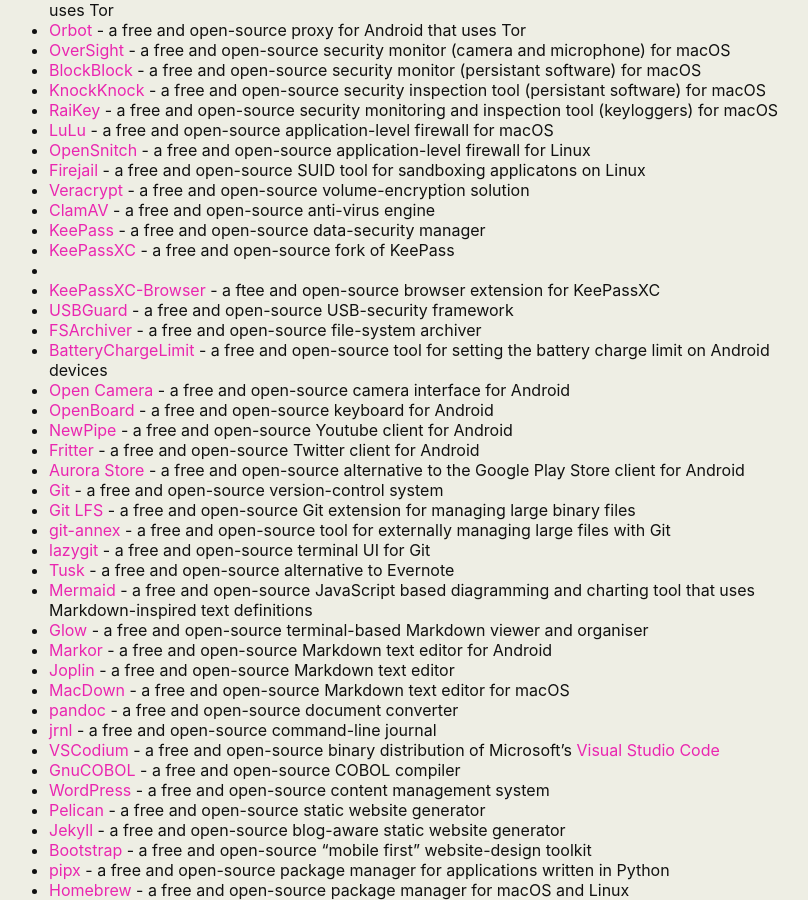
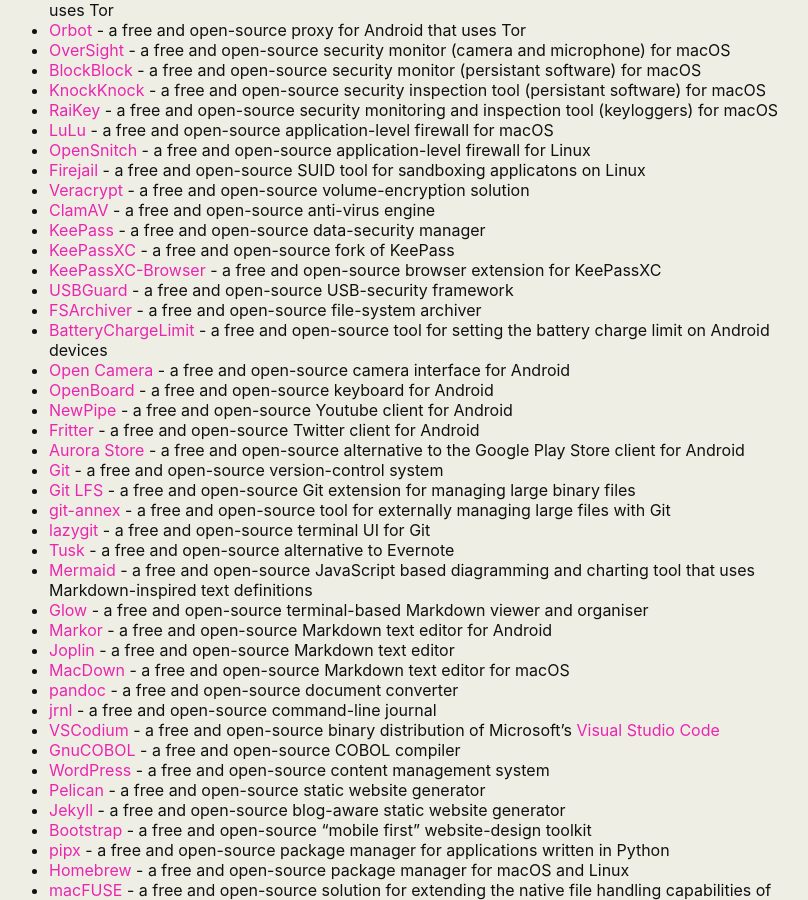
Before and after one commit to martbetz/martbetz.github.io, a Jekyll site: the page built from useful-links.html, in a window 1280 px wide and 900 px high, scrolled down 1453 px. Shown: the whole window, without its empty margins (231-1039 px from the left). Built offline with Jekyll 4.4.1, drawn with Linux system fonts in a browser that asks for light colours.

Commit message:
Update useful-links.html

```diff
--- a/useful-links.html
+++ b/useful-links.html
@@ -125,8 +125,8 @@
 <li><a href="https://www.veracrypt.fr/en/Home.html">Veracrypt</a> - a free and open-source volume-encryption solution</li>
 <li><a href="https://www.clamav.net">ClamAV</a> - a free and open-source anti-virus engine</li>
 <li><a href="https://keepass.info">KeePass</a> - a free and open-source data-security manager</li>
-<li><a href="https://keepassxc.org">KeePassXC</a> - a free and open-source fork of KeePass<li>
-<li><a href="https://github.com/keepassxreboot/keepassxc-browser">KeePassXC-Browser</a> - a ftee and open-source browser extension for KeePassXC</li>
+<li><a href="https://keepassxc.org">KeePassXC</a> - a free and open-source fork of KeePass</li>
+<li><a href="https://github.com/keepassxreboot/keepassxc-browser">KeePassXC-Browser</a> - a free and open-source browser extension for KeePassXC</li>
 <li><a href="https://usbguard.github.io/">USBGuard</a> - a free and open-source USB-security framework</li>
 <li><a href="https://www.fsarchiver.org">FSArchiver</a> - a free and open-source file-system archiver</li>
 <li><a href="https://github.com/sriharshaarangi/BatteryChargeLimit">BatteryChargeLimit</a> - a free and open-source tool for setting the battery charge limit on Android devices</li>
```
